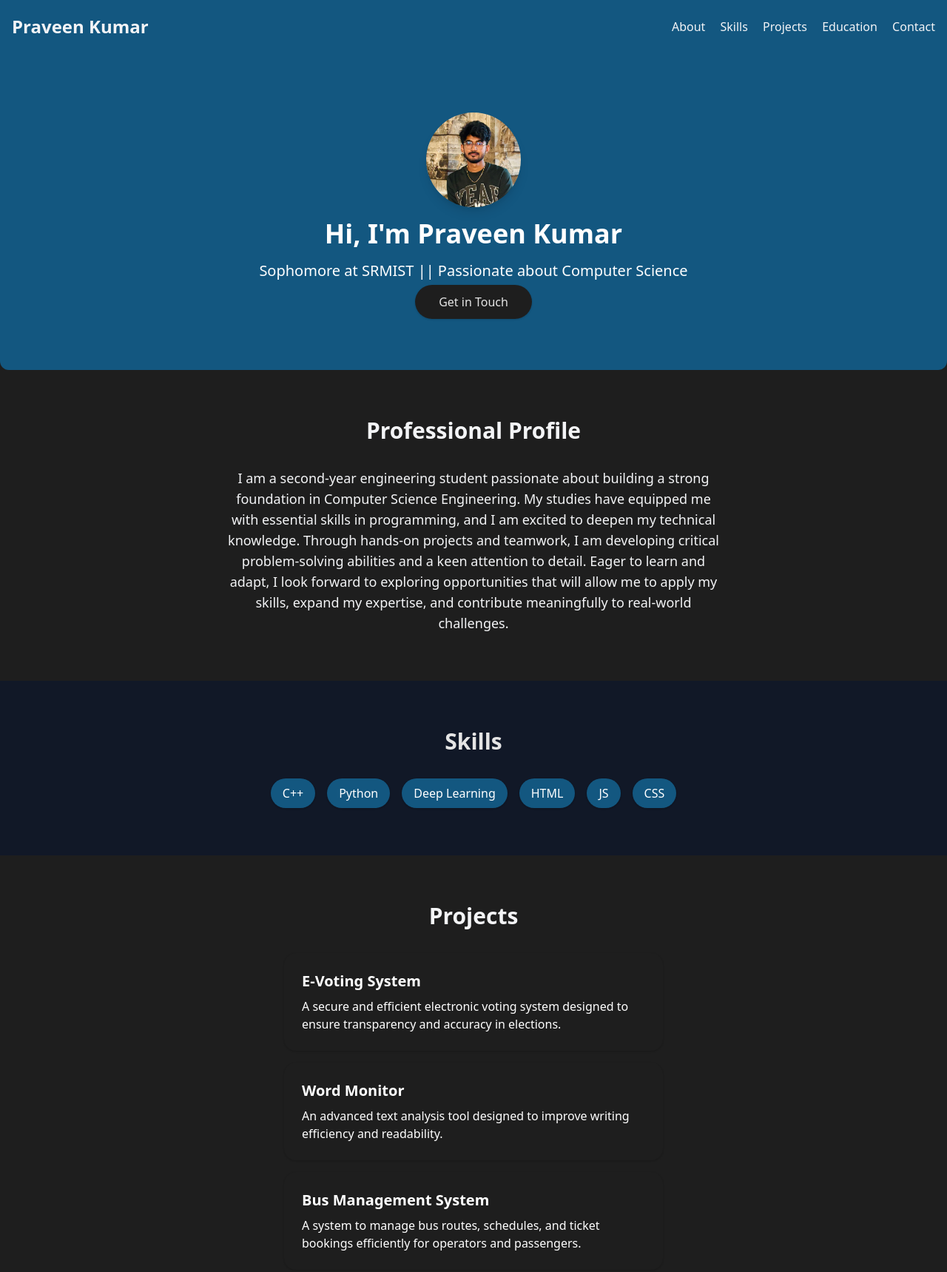
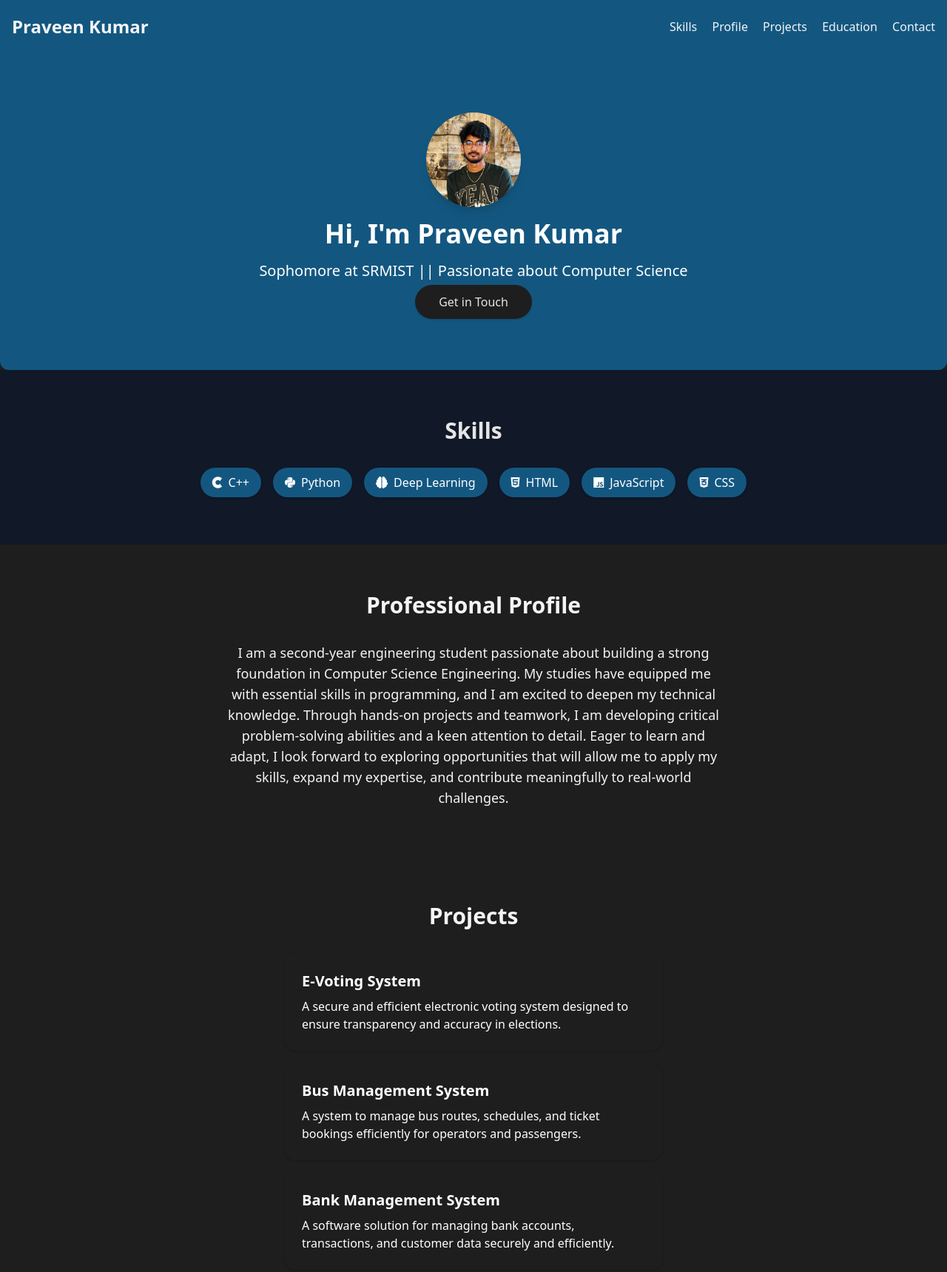
Before and after one commit to praveenkumarbera/Portfolio, a plain HTML site: page index.html in a window 1280 px wide. Shown: the top 1719 px of the page at 74% size. Drawn offline with nearby package versions, Linux system fonts and the light colour scheme.

Commit message:
Update index1.html

```diff
--- a/index.html
+++ b/index.html
@@ -5,6 +5,7 @@
   <meta name="viewport" content="width=device-width, initial-scale=1.0">
   <title>Praveen Kumar Bera | Aspiring Engineer</title>
   <link href="https://cdn.jsdelivr.net/npm/tailwindcss@2.2.19/dist/tailwind.min.css" rel="stylesheet">
+  <script src="https://kit.fontawesome.com/a076d05399.js" crossorigin="anonymous"></script>
   <style>
     .bg-blueish-white { background-color: #135780; }
     .text-blueish-white { color: #e5e5e5; }
@@ -18,8 +19,8 @@
   <div class="container mx-auto px-4 py-5 flex justify-between items-center">
     <h1 class="text-2xl font-bold">Praveen Kumar</h1>
     <nav class="space-x-4">
-      <a href="#about" class="text-gray-100 hover:text-black">About</a>
       <a href="#skills" class="text-gray-100 hover:text-black">Skills</a>
+      <a href="#profile" class="text-gray-100 hover:text-black">Profile</a>
       <a href="#projects" class="text-gray-100 hover:text-black">Projects</a>
       <a href="#education" class="text-gray-100 hover:text-black">Education</a>
       <a href="#contact" class="text-gray-100 hover:text-black">Contact</a>
@@ -37,28 +38,40 @@
   </div>
 </section>
 
-<!-- About Section -->
-<section id="about" class="py-16">
+<!-- Skills Section -->
+<section id="skills" class="bg-gray-900 py-16">
+  <div class="container mx-auto px-4">
+    <h3 class="text-3xl font-bold text-center mb-8 text-blueish-white">Skills</h3>
+    <div class="flex flex-wrap justify-center space-x-4">
+      <span class="flex items-center space-x-2 bg-blueish-white text-white px-4 py-2 rounded-full shadow">
+        <i class="fab fa-cuttlefish"></i><span>C++</span>
+      </span>
+      <span class="flex items-center space-x-2 bg-blueish-white text-white px-4 py-2 rounded-full shadow">
+        <i class="fab fa-python"></i><span>Python</span>
+      </span>
+      <span class="flex items-center space-x-2 bg-blueish-white text-white px-4 py-2 rounded-full shadow">
+        <i class="fas fa-brain"></i><span>Deep Learning</span>
+      </span>
+      <span class="flex items-center space-x-2 bg-blueish-white text-white px-4 py-2 rounded-full shadow">
+        <i class="fab fa-html5"></i><span>HTML</span>
+      </span>
+      <span class="flex items-center space-x-2 bg-blueish-white text-white px-4 py-2 rounded-full shadow">
+        <i class="fab fa-js"></i><span>JavaScript</span>
+      </span>
+      <span class="flex items-center space-x-2 bg-blueish-white text-white px-4 py-2 rounded-full shadow">
+        <i class="fab fa-css3-alt"></i><span>CSS</span>
+      </span>
+    </div>
+  </div>
+</section>
+
+<!-- Professional Profile Section -->
+<section id="profile" class="py-16">
   <div class="container mx-auto px-4">
     <h3 class="text-3xl font-bold text-center mb-8">Professional Profile</h3>
     <p class="text-lg text-center max-w-2xl mx-auto">
       I am a second-year engineering student passionate about building a strong foundation in Computer Science Engineering. My studies have equipped me with essential skills in programming, and I am excited to deepen my technical knowledge. Through hands-on projects and teamwork, I am developing critical problem-solving abilities and a keen attention to detail. Eager to learn and adapt, I look forward to exploring opportunities that will allow me to apply my skills, expand my expertise, and contribute meaningfully to real-world challenges.
     </p>
-  </div>
-</section>
-
-<!-- Skills Section -->
-<section id="skills" class="bg-gray-900 py-16">
-  <div class="container mx-auto px-4">
-    <h3 class="text-3xl font-bold text-center mb-8 text-blueish-white">Skills</h3>
-    <div class="flex flex-wrap justify-center space-x-4">
-      <span class="bg-blueish-white text-white px-4 py-2 rounded-full shadow">C++</span>
-      <span class="bg-blueish-white text-white px-4 py-2 rounded-full shadow">Python</span>
-      <span class="bg-blueish-white text-white px-4 py-2 rounded-full shadow">Deep Learning</span>
-      <span class="bg-blueish-white text-white px-4 py-2 rounded-full shadow">HTML</span>
-      <span class="bg-blueish-white text-white px-4 py-2 rounded-full shadow">JS</span>
-      <span class="bg-blueish-white text-white px-4 py-2 rounded-full shadow">CSS</span>
-    </div>
   </div>
 </section>
 
@@ -70,10 +83,6 @@
       <div class="bg-black p-6 shadow rounded-xl text-white">
         <h4 class="text-xl font-bold">E-Voting System</h4>
         <p class="mt-2">A secure and efficient electronic voting system designed to ensure transparency and accuracy in elections.</p>
-      </div>
-      <div class="bg-black p-6 shadow rounded-xl text-white">
-        <h4 class="text-xl font-bold">Word Monitor</h4>
-        <p class="mt-2">An advanced text analysis tool designed to improve writing efficiency and readability.</p>
       </div>
       <div class="bg-black p-6 shadow rounded-xl text-white">
         <h4 class="text-xl font-bold">Bus Management System</h4>
@@ -113,12 +122,11 @@
       <p><strong>Phone:</strong> 9704683883</p>
       <p><strong>Location:</strong> Andhra Pradesh</p>
     </div>
-    <form action="#" method="POST" class="max-w-md mx-auto space-y-4 mt-8">
-      <input type="text" name="name" placeholder="Your Name" required class="w-full px-4 py-2 border border-blueish-white rounded-full shadow bg-gray-800 text-white">
-      <input type="email" name="email" placeholder="Your Email" required class="w-full px-4 py-2 border border-blueish-white rounded-full shadow bg-gray-800 text-white">
-      <textarea name="message" placeholder="Your Message" required class="w-full px-4 py-2 border border-blueish-white rounded-full shadow bg-gray-800 text-white"></textarea>
-      <button type="submit" class="w-full bg-blueish-white text-black px-4 py-2 rounded-full hover:bg-blue-200">Send Message</button>
-    </form>
+    <div class="text-center space-x-4 mt-8">
+      <a href="https://github.com/praveenkumarbera" target="_blank" class="text-gray-100 hover:text-blueish-white"><i class="fab fa-github fa-2x"></i></a>
+      <a href="https://www.linkedin.com/in/praveen-kumar-271a482b2?utm_source=share&utm_campaign=share_via&utm_content=profile&utm_medium=ios_app" target="_blank" class="text-gray-100 hover:text-blueish-white"><i class="fab fa-linkedin fa-2x"></i></a>
+      <a href="https://www.instagram.com/praveennn_kumarr" target="_blank" class="text-gray-100 hover:text-blueish-white"><i class="fab fa-instagram fa-2x"></i></a>
+    </div>
   </div>
 </section>
 
```
